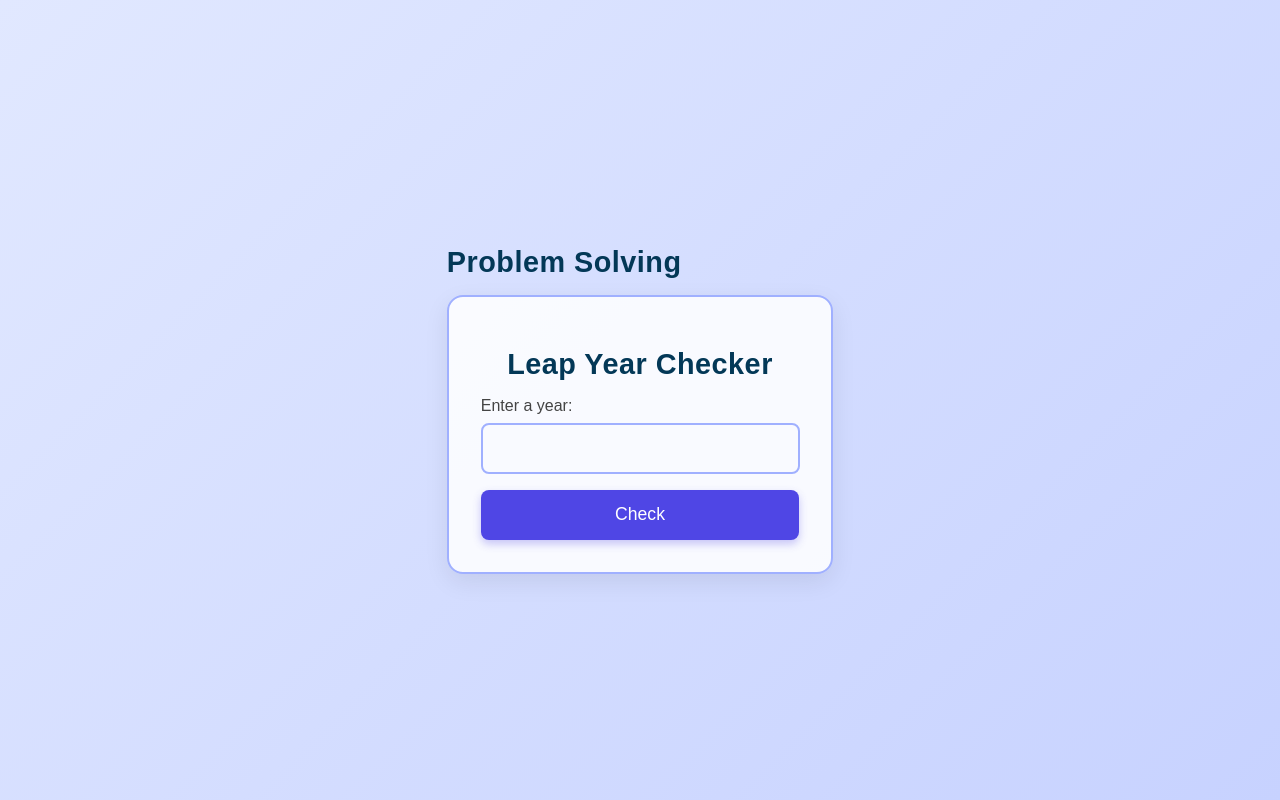
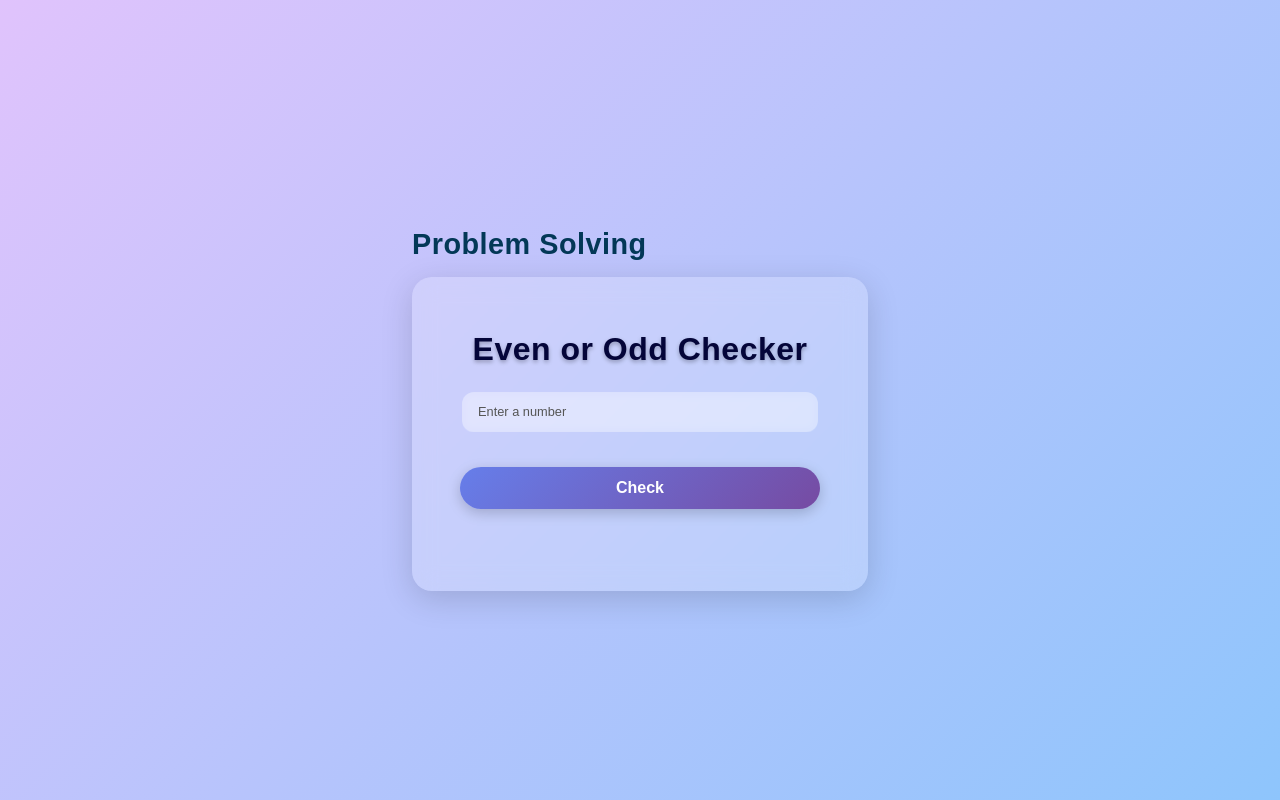
Before and after one commit to syedasadhashmi/React-Problems-And-Their-Solutions, a React (Vite) app: page / in a window 1280 px wide. Built offline with nearby package versions, Linux system fonts and the light colour scheme.

Commit message:
EvenOrOdd checker problem

```diff
--- a/src/App.jsx
+++ b/src/App.jsx
@@ -4,6 +4,7 @@ import Accordian from "./questions/Accordian";
 import GuessTheNumber from "./questions/GuessTheNumber";
 import ChipsInput from "./questions/ChipsInput";
 import LeapYearChecker from "./questions/LeapYearChecker";
+import EvenOrOddChecker from "./questions/EvenOrOddChecker";
 
 const items = [
   {
@@ -31,7 +32,8 @@ function App() {
       {/* <Accordian items={items} /> */}
       {/* <GuessTheNumber /> */}
       {/* <ChipsInput /> */}
-      <LeapYearChecker />
+      {/* <LeapYearChecker /> */}
+      <EvenOrOddChecker />
     </div>
   );
 }
--- /dev/null
+++ b/src/questions/EvenOrOddChecker.jsx
@@ -0,0 +1,72 @@
+import React, { useState } from "react";
+import "./evenOrOdd.css";
+
+function EvenOrOddChecker() {
+  const [result, setResult] = useState(null);
+  const [inputValue, setValue] = useState("");
+  const [laoding, setLaoding] = useState(null);
+  const isNumber = /^\d+$/;
+
+  const checkHandler = () => {
+    setResult(null);
+    console.log("inputValue:", inputValue);
+    setLaoding("Checking...");
+    setTimeout(() => {
+      if (inputValue.trim().length != 0 && isNumber.test(inputValue)) {
+        if (inputValue % 2 == 0) {
+          setLaoding(null);
+          setResult("The number " + inputValue + " is even.");
+        } else {
+          setLaoding(null);
+
+          setResult("The number " + inputValue + " is odd.");
+        }
+      } else {
+        setLaoding(null);
+        setResult("Please enter a valid number.");
+      }
+    }, 1000);
+  };
+
+  const changeHandler = (e) => {
+    console.log(e.target.value.trim());
+    setValue(e.target.value.trim());
+  };
+
+  return (
+    <div className="even-odd-container">
+      <h1 className="title">Even or Odd Checker</h1>
+
+      <input
+        data-testid="number-input"
+        className="number-input"
+        type="text"
+        placeholder="Enter a number"
+        value={inputValue}
+        onChange={changeHandler}
+      />
+
+      <button
+        data-testid="check-button"
+        className="check-button"
+        onClick={checkHandler}
+      >
+        Check
+      </button>
+
+      {/* {result?.length === 0 && ( */}
+      {laoding && (
+        <div data-testid="loading" className="loading">
+          {laoding}
+        </div>
+      )}
+      {result && (
+        <div data-testid="result" className="result-area">
+          <div className="result">{result}</div>
+        </div>
+      )}
+    </div>
+  );
+}
+
+export default EvenOrOddChecker;
--- /dev/null
+++ b/src/questions/evenOrOdd.css
@@ -0,0 +1,101 @@
+body {
+  margin: 0;
+  padding: 0;
+  font-family: "Poppins", sans-serif;
+  background: linear-gradient(135deg, #e0c3fc, #8ec5fc);
+  height: 100vh;
+  display: flex;
+  justify-content: center;
+  align-items: center;
+}
+
+/* Container */
+.even-odd-container {
+  background: rgba(255, 255, 255, 0.2);
+  backdrop-filter: blur(12px);
+  -webkit-backdrop-filter: blur(12px);
+  border-radius: 20px;
+  padding: 2rem 3rem;
+  box-shadow: 0 8px 32px rgba(0, 0, 0, 0.15);
+  text-align: center;
+  width: 360px;
+  height: 250px;
+}
+
+.even-odd-container:hover {
+  transform: scale(1.02);
+}
+
+/* Heading */
+.title {
+  font-size: 2rem;
+  font-weight: 600;
+  color: #040539;
+  margin-bottom: 1.5rem;
+  text-shadow: 0 2px 4px rgba(0, 0, 0, 0.3);
+}
+
+/* Input */
+.number-input {
+  width: 90%;
+  padding: 0.8rem 1rem;
+  font-size: 0.8rem;
+  border: none;
+  border-radius: 12px;
+  margin-bottom: 1.2rem;
+  background-color: rgba(255, 255, 255, 0.3);
+  color: #333;
+  backdrop-filter: blur(6px);
+  outline: none;
+}
+
+.number-input::placeholder {
+  color: #555;
+}
+
+.number-input:focus {
+  background-color: rgba(255, 255, 255, 0.6);
+}
+
+/* Button */
+.check-button {
+  padding: 0.75rem 2rem;
+  font-size: 1rem;
+  font-weight: 600;
+  color: white;
+  background: linear-gradient(135deg, #667eea, #764ba2);
+  border: none;
+  border-radius: 30px;
+  cursor: pointer;
+  transition: background 0.3s ease;
+  box-shadow: 0 4px 14px rgba(0, 0, 0, 0.2);
+  margin-bottom: 1rem;
+}
+
+.check-button:hover {
+  background: linear-gradient(135deg, #5a67d8, #6b46c1);
+}
+
+/* Result Area */
+.result-area {
+  display: flex;
+  justify-content: center;
+  align-items: center;
+  min-height: 2rem;
+}
+
+/* Loading Text */
+.loading {
+  font-size: 1rem;
+  font-style: italic;
+  color: #938cb4;
+}
+
+/* Final Result Text */
+.result {
+  margin-top: 1rem;
+  font-size: 1.1rem;
+  font-weight: 500;
+  color: #0c013f;
+  text-shadow: 0 2px 4px rgba(0, 0, 0, 0.3);
+}
```
